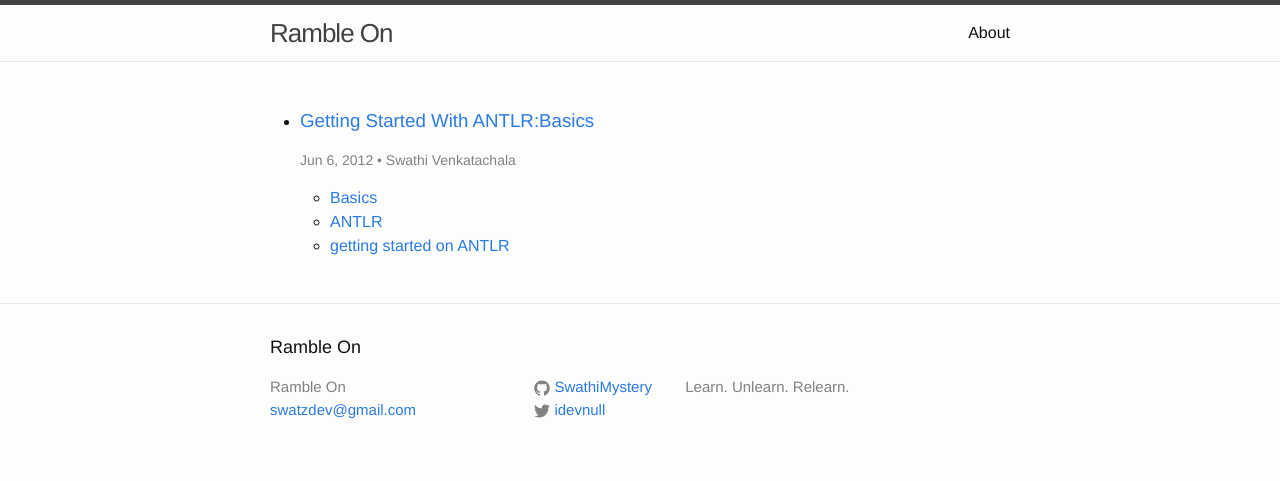
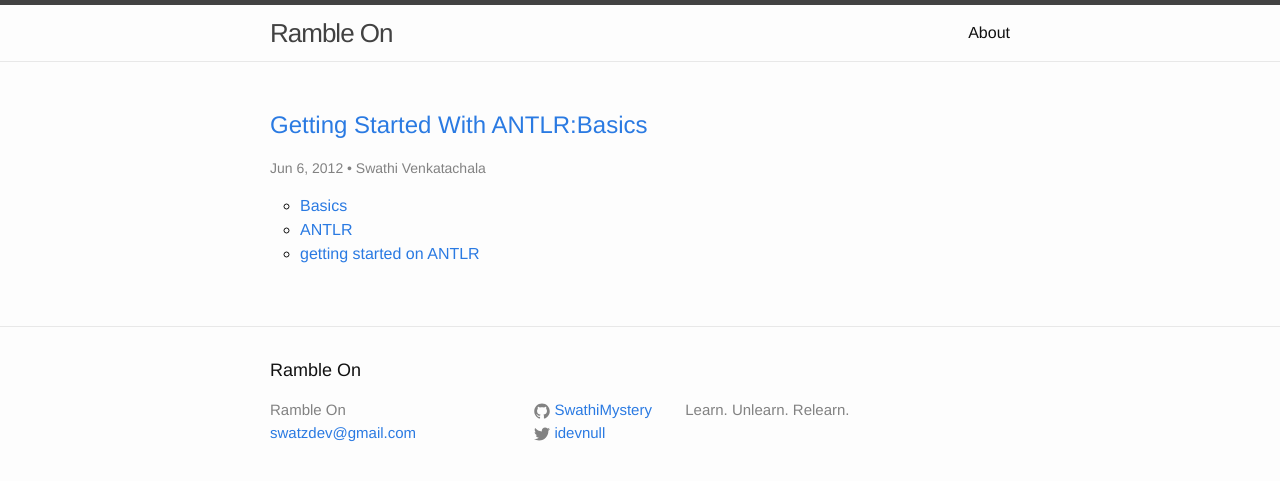
Before and after one commit to SwathiMystery/femgeekz.github.io, a Jekyll site: the page built from tag/Basics/index.html, in a window 1280 px wide. Shown: the top 481 px of the page. Built offline with Jekyll 4.4.1, drawn with Linux system fonts in a browser that asks for light colours.

Commit message:
Issue #1 tags beautify

```diff
--- a/_layouts/tag_index.html
+++ b/_layouts/tag_index.html
@@ -2,12 +2,15 @@
 layout: default
 ---
 <h2 class="post_title">{{page.title}}</h2>
-<ul>
+<ul class="post-list">
 	{% for post in site.posts %}
 	{% for tag in post.tags %}
 	{% if tag == page.tag %}
 	<li>
-		<h3><a href='{{post.url}}'>{{post.title}}</a></h3>
+		<h2>
+			          <a class="post-link" href="{{ post.url | prepend: site.baseurl }}">{{ post.title }}</a>
+	    </h2>
+
 		 <p class="post-meta">{{ post.date | date: "%b %-d, %Y" }}{% if post.author %} • {{ post.author }}{% endif %}{% if post.meta %} • {{ post.meta }}{% endif %}</p>
 		<ul>
 			{% for tag in post.tags %}
```
